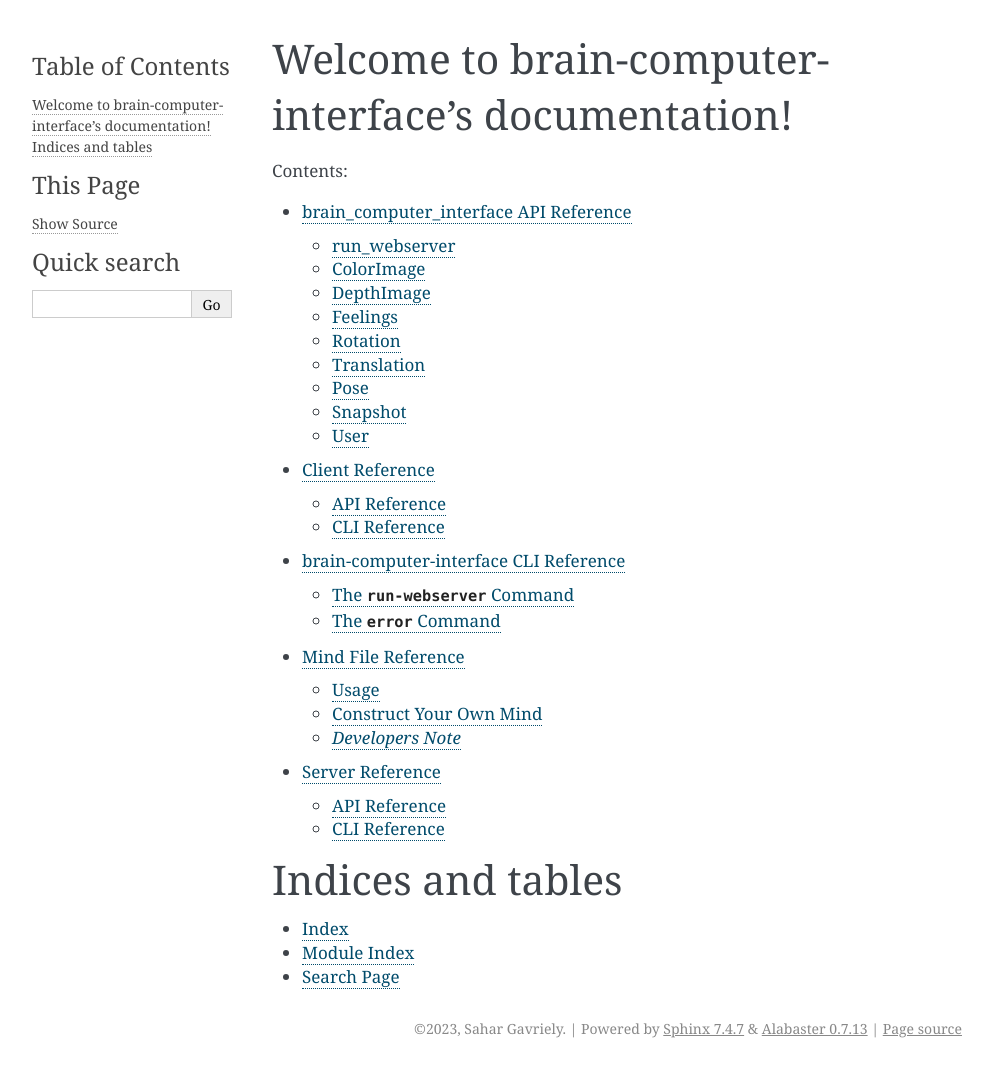
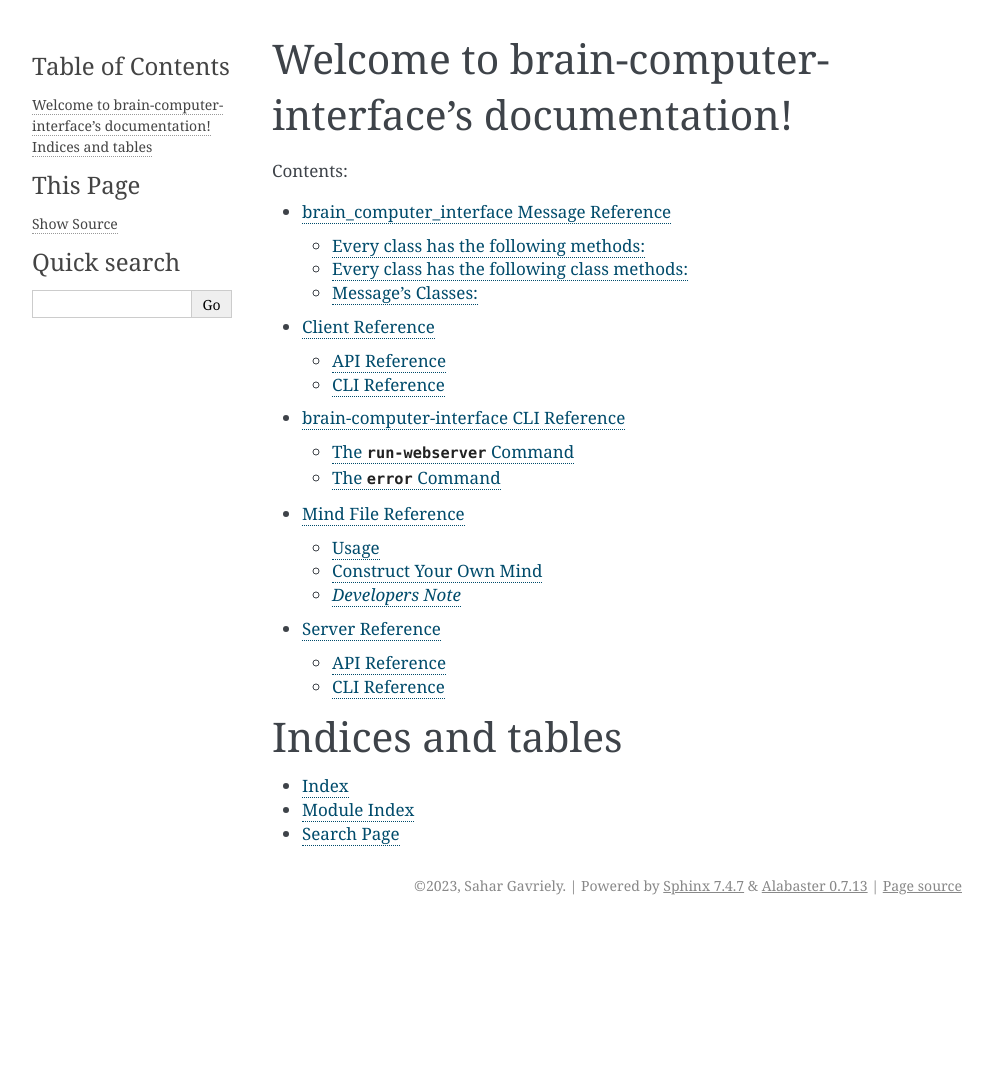
Before and after one commit to sahargavriely/the-unbearable-ease-of-programming, a Sphinx documentation site: the page built from docs/index.rst, in a window 1280 px wide. Shown: the whole page, without its empty margins (148-1141 px from the left). Built offline with Sphinx 7.4.7, drawn with Linux system fonts in a browser that asks for light colours; after the commit the page ends 925 px from its top, so only the background shows below that; some of the changed lines change nothing that is shown.

Commit message:
message doc

```diff
--- a/docs/api.rst
+++ /dev/null
@@ -1,126 +0,0 @@
-brain_computer_interface API Reference
-======================================
-
-This is brain_computer_interface's API reference.
-
-
-run_webserver
--------------
-
-.. function:: run_webserver(host='0.0.0.0', port=8000, data_dir=Path('data/'))
-
-    This function starts the webserver which makes the users' thoughts accessible.
-    You may provide an address (host and port) which the webserver listens to (defaults are set to ``'0.0.0.0'`` and ``8000``, respectfully) a directory in which the server will save the thoughts to (default is set to ``data/``).
-
-
-.. _target to color image:
-
-ColorImage
-----------
-
-.. class:: ColorImage(width, height, data)
-
-    Holds a color image information from the user's mind.
-    `data` is bytes object with the length of `width` * `height` * 3 (RBG).
-
-
-.. _target to depth image:
-
-DepthImage
-----------
-
-.. class:: DepthImage(width, height, data)
-
-    Holds a depth image information from the user's mind.
-    `data` is a list of floats with the length of `width` * `height`.
-
-
-.. _target to feelings:
-
-Feelings
---------
-
-.. class:: Feelings(hunger, thirst, exhaustion, happiness)
-
-    Holds feelings information from the user's mind.
-    All arguments are floats.
-
-
-.. _target to rotation:
-
-Rotation
---------
-
-.. class:: Rotation(x, y, z, w)
-
-    Holds rotation information from the user's mind.
-    All arguments are floats.
-
-
-.. _target to translation:
-
-Translation
------------
-
-.. class:: Translation(x, y, z)
-
-    Holds rotation information from the user's mind.
-    All arguments are floats.
-
-
-.. _target to pose:
-
-Pose
-----
-
-.. class:: Pose(translation, rotation)
-
-    Holds position information from the user's mind.
-    `translation` is a :ref:`Translation <target to translation>` object.
-    `rotation` is a :ref:`Rotation <target to rotation>` object.
-
-
-.. _target to snapshot:
-
-Snapshot
---------
-
-.. class:: Snapshot(datetime, pose, color_image, depth_image, feelings)
-
-    Holds snapshot information from the user's mind.
-    `datetime` is an *int* type like timestamp from epoch but in milliseconds.
-    `pose` is a :ref:`Pose <target to pose>` object.
-    `color_image` is a :ref:`ColorImage <target to color image>` object.
-    `depth_image` is a :ref:`DepthImage <target to depth image>` object.
-    `feelings` is a :ref:`Feelings <target to feelings>` object.
-
-    .. method:: serialize(self)
-
-        Serialize the snapshot into a bytes like object.
-
-    .. method:: from_bytes(cls, bytes)
-
-        A class method which gets a bytes like object and returns a :ref:`Snapshot <target to snapshot>` object
-
-
-
-.. _target to user:
-
-User
-----
-
-.. class:: User(id, name, birthday, gender)
-
-    Holds user information.
-    `id` the user id as an *int*,
-    `name` the user name as a *string*,
-    `birthday` the user birthday since epoch,
-    `gender` the user gender *0* for male, *1* for female and *2* for other
-
-    .. method:: serialize(self)
-
-        Serialize the user into a bytes like object.
-
-    .. method:: from_bytes(cls, bytes)
-
-        A class method which gets a bytes like object and returns a :ref:`User <target to user>` object
--- a/docs/index.rst
+++ b/docs/index.rst
@@ -10,7 +10,7 @@ Welcome to brain-computer-interface's documentation!
    :maxdepth: 2
    :caption: Contents:
 
-   api
+   message
    client/client
    cli
    mind_file
--- /dev/null
+++ b/docs/message.rst
@@ -0,0 +1,115 @@
+brain_computer_interface Message Reference
+==========================================
+
+The message encapsulating the concept of mind as a data and defines how the on going messages in the system look like.
+
+We start by describing the general features of every class that is part of our message; and continuing by describing the classes.
+
+Every class has the following methods:
+--------------------------------------
+
+.. _target to jsonify:
+
+.. method:: jsonify(self, path=None) -> dict
+
+    Takes all the data in the class and returns it as a dictionary.
+    The path argument is for saving un-jsonify properties to the given path directory.
+    If path is `None` return a dict that doesn't necessarily qualifies as json.
+
+.. _target to serialize:
+
+.. method:: serialize(self) -> bytes
+
+    Return the serialized form of the instance.
+
+Every class has the following class methods:
+--------------------------------------------
+
+.. _target to from_json:
+
+.. classmethod:: from_json(cls, json_obj: dict)
+
+    Receives a dictionary like :ref:`jsonify <target to jsonify>` returns and return an instance of the class.
+
+.. _target to from_bytes:
+
+.. classmethod:: from_bytes(cls, bytes: bytes)
+
+    Receives a bytes like :ref:`serialize <target to serialize>` returns and return an instance of the class.
+
+Message's Classes:
+------------------
+
+All can be imported from ``brain-computer-interface.message``
+
+.. _target to color image:
+
+.. class:: ColorImage(width, height, data)
+
+    Holds a color image information from the user's mind.
+    `data` is bytes object with the length of `width` * `height` * 3 (RBG).
+    Note :ref:`jsonify <target to jsonify>`, :ref:`serialize <target to serialize>`, :ref:`from_json <target to from_json>` and :ref:`from_bytes <target to from_bytes>`
+
+.. _target to depth image:
+
+.. class:: DepthImage(width, height, data)
+
+    Holds a depth image information from the user's mind.
+    `data` is a list of floats with the length of `width` * `height`.
+    Note :ref:`jsonify <target to jsonify>`, :ref:`serialize <target to serialize>`, :ref:`from_json <target to from_json>` and :ref:`from_bytes <target to from_bytes>`
+
+.. _target to feelings:
+
+.. class:: Feelings(hunger, thirst, exhaustion, happiness)
+
+    Holds feelings information from the user's mind.
+    All arguments are floats.
+    Note :ref:`jsonify <target to jsonify>`, :ref:`serialize <target to serialize>`, :ref:`from_json <target to from_json>` and :ref:`from_bytes <target to from_bytes>`
+
+.. _target to rotation:
+
+.. class:: Rotation(x, y, z, w)
+
+    Holds rotation information from the user's mind.
+    All arguments are floats.
+    Note :ref:`jsonify <target to jsonify>`, :ref:`serialize <target to serialize>`, :ref:`from_json <target to from_json>` and :ref:`from_bytes <target to from_bytes>`
+
+.. _target to translation:
+
+.. class:: Translation(x, y, z)
+
+    Holds rotation information from the user's mind.
+    All arguments are floats.
+    Note :ref:`jsonify <target to jsonify>`, :ref:`serialize <target to serialize>`, :ref:`from_json <target to from_json>` and :ref:`from_bytes <target to from_bytes>`
+
+.. _target to pose:
+
+.. class:: Pose(translation, rotation)
+
+    Holds position information from the user's mind.
+    `translation` is a :ref:`Translation <target to translation>` object.
+    `rotation` is a :ref:`Rotation <target to rotation>` object.
+    Note :ref:`jsonify <target to jsonify>`, :ref:`serialize <target to serialize>`, :ref:`from_json <target to from_json>` and :ref:`from_bytes <target to from_bytes>`
+
+.. _target to snapshot:
+
+.. class:: Snapshot(datetime, pose, color_image, depth_image, feelings)
+
+    Holds snapshot information from the user's mind.
+    `datetime` is an *int* type like timestamp from epoch but in milliseconds.
+    `pose` is a :ref:`Pose <target to pose>` object.
+    `color_image` is a :ref:`ColorImage <target to color image>` object.
+    `depth_image` is a :ref:`DepthImage <target to depth image>` object.
+    `feelings` is a :ref:`Feelings <target to feelings>` object.
+    Note :ref:`jsonify <target to jsonify>`, :ref:`serialize <target to serialize>`, :ref:`from_json <target to from_json>` and :ref:`from_bytes <target to from_bytes>`
+
+.. _target to user:
+
+.. class:: User(id, name, birthday, gender)
+
+    Holds user information.
+    `id` the user id as an *int*,
+    `name` the user name as a *string*,
+    `birthday` the user birthday since epoch,
+    `gender` the user gender *0* for male, *1* for female and *2* for other
+    Note :ref:`jsonify <target to jsonify>`, :ref:`serialize <target to serialize>`, :ref:`from_json <target to from_json>` and :ref:`from_bytes <target to from_bytes>`
```
Also changed, not shown: brain_computer_interface/message/README.md (added), 2 other files.
